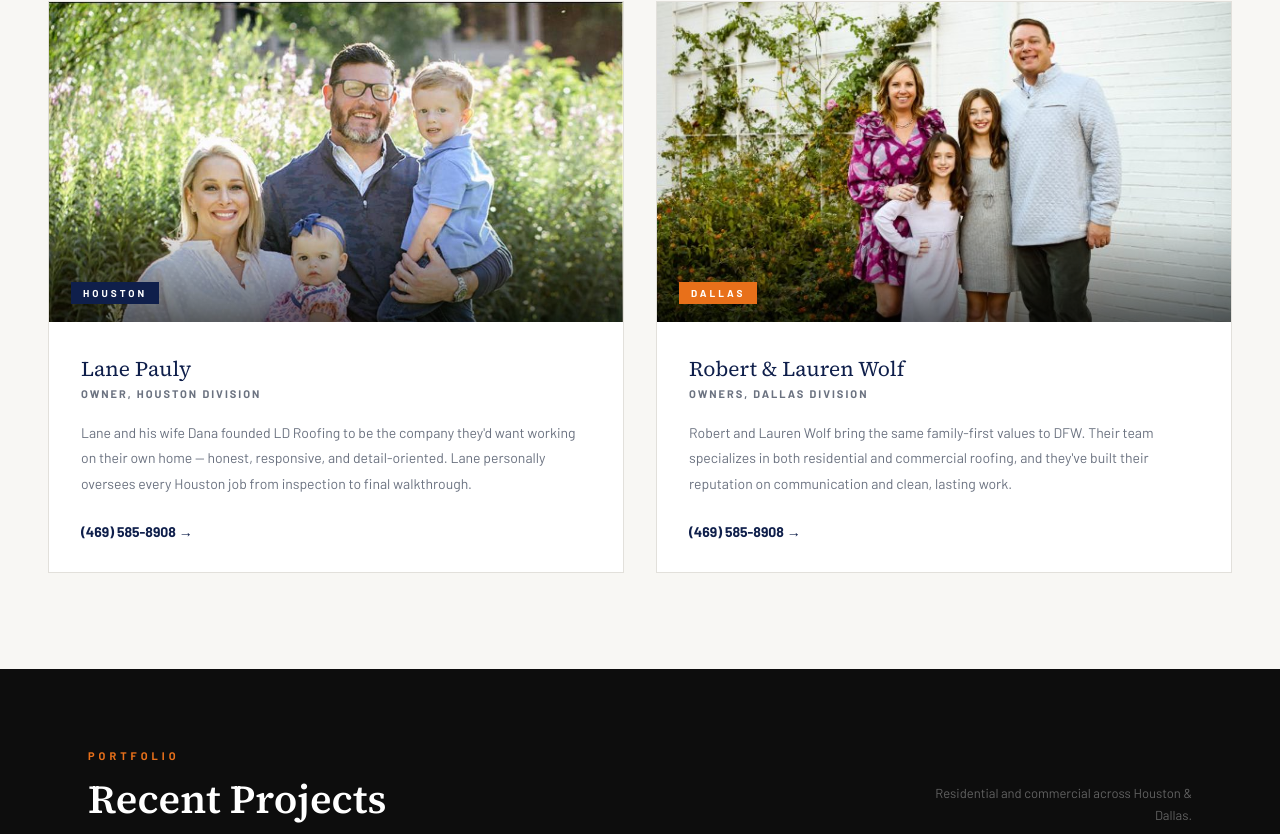
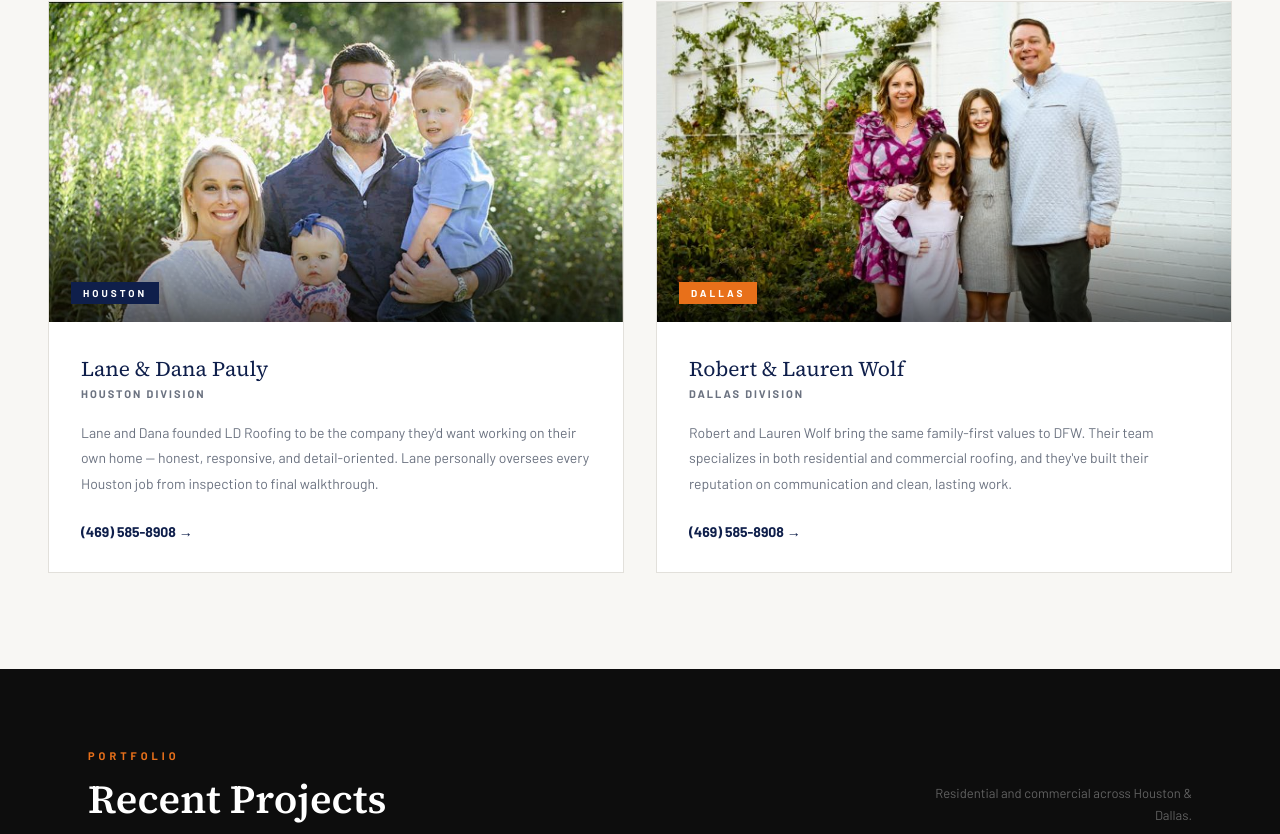
Before and after one commit to ECWebCo/ld-roofing, a React (Vite) app: page / in a window 1280 px wide. Shown: the part 1963-2797 px from the top of the page. Built offline with nearby package versions, Linux system fonts and the light colour scheme; a web font is replaced by a local one.

Commit message:
new logo, hero photo, 63 reviews, Lane and Dana Pauly

```diff
--- a/src/App.jsx
+++ b/src/App.jsx
@@ -14,7 +14,7 @@ const WHITE   = '#FFFFFF'
 
 const PHONE = '(469) 585-8908'
 const EMAIL = 'Info@ld-roofing.com'
-const LOGO  = 'https://snthchxrqjtriorgvakk.supabase.co/storage/v1/object/public/restaurant-photos/LD%20Logo.png'
+const LOGO  = 'https://snthchxrqjtriorgvakk.supabase.co/storage/v1/object/public/restaurant-photos/ChatGPT%20Image%20Apr%2021,%202026,%2009_19_58%20PM.png'
 
 const REVIEWS = [
   { name:'Rick', role:'Business Owner', stars:5, text:'"LD Roofing & Exteriors are the most professional and friendly contractors I have ever worked with. Top quality work and great pricing. Lane the owner really cares about helping his clients."' },
@@ -145,7 +145,7 @@ function Hero({ onSchedule }) {
     <section style={{ position:'relative', minHeight:'100vh', display:'flex', alignItems:'center', background:NAVY, overflow:'hidden' }}>
       {/* Real aerial roof replacement photo */}
       <img
-        src="https://images.unsplash.com/photo-1632889657688-a6e65b22bcb2?w=1920&q=85"
+        src="https://snthchxrqjtriorgvakk.supabase.co/storage/v1/object/public/restaurant-photos/ChatGPT%20Image%20Apr%2021,%202026,%2009_22_52%20PM.png"
         alt="Roof replacement Texas"
         style={{ position:'absolute', inset:0, width:'100%', height:'100%', objectFit:'cover', objectPosition:'center 35%', opacity:0.4 }}
       />
@@ -273,8 +273,8 @@ function Divisions() {
         </div>
         <div className="ld-div" style={{ display:'grid', gridTemplateColumns:'1fr 1fr', gap:32 }}>
           {[
-            { city:'Houston', accent:NAVY, name:'Lane Pauly', title:'Owner, Houston Division', desc:'Lane and his wife Dana founded LD Roofing to be the company they\'d want working on their own home — honest, responsive, and detail-oriented. Lane personally oversees every Houston job from inspection to final walkthrough.', img:laneFamilyImg },
-            { city:'Dallas', accent:ORANGE, name:'Robert & Lauren Wolf', title:'Owners, Dallas Division', desc:'Robert and Lauren Wolf bring the same family-first values to DFW. Their team specializes in both residential and commercial roofing, and they\'ve built their reputation on communication and clean, lasting work.', img:wolfFamilyImg },
+            { city:'Houston', accent:NAVY, name:'Lane & Dana Pauly', title:'Houston Division', desc:'Lane and Dana founded LD Roofing to be the company they\'d want working on their own home — honest, responsive, and detail-oriented. Lane personally oversees every Houston job from inspection to final walkthrough.', img:laneFamilyImg },
+            { city:'Dallas', accent:ORANGE, name:'Robert & Lauren Wolf', title:'Dallas Division', desc:'Robert and Lauren Wolf bring the same family-first values to DFW. Their team specializes in both residential and commercial roofing, and they\'ve built their reputation on communication and clean, lasting work.', img:wolfFamilyImg },
           ].map((d,i)=>(
             <div key={i} style={{ background:WHITE, border:`1px solid ${BORDER}`, overflow:'hidden' }}>
               <div style={{ position:'relative', height:320, overflow:'hidden' }}>
@@ -374,7 +374,7 @@ function Reviews() {
             <div style={{ display:'flex', alignItems:'center', gap:8, justifyContent:'flex-end', marginBottom:4 }}>
               <Stars/><span style={{ fontSize:18, fontWeight:800, color:NAVY }}>5.0</span>
             </div>
-            <div style={{ fontSize:12, color:MUTED }}>Google Rating</div>
+            <div style={{ fontSize:12, color:MUTED }}>63 Google Reviews</div>
           </div>
         </div>
         <div className="ld-rev3" style={{ display:'grid', gridTemplateColumns:'repeat(3,1fr)', gap:20, marginBottom:20 }}>
```
